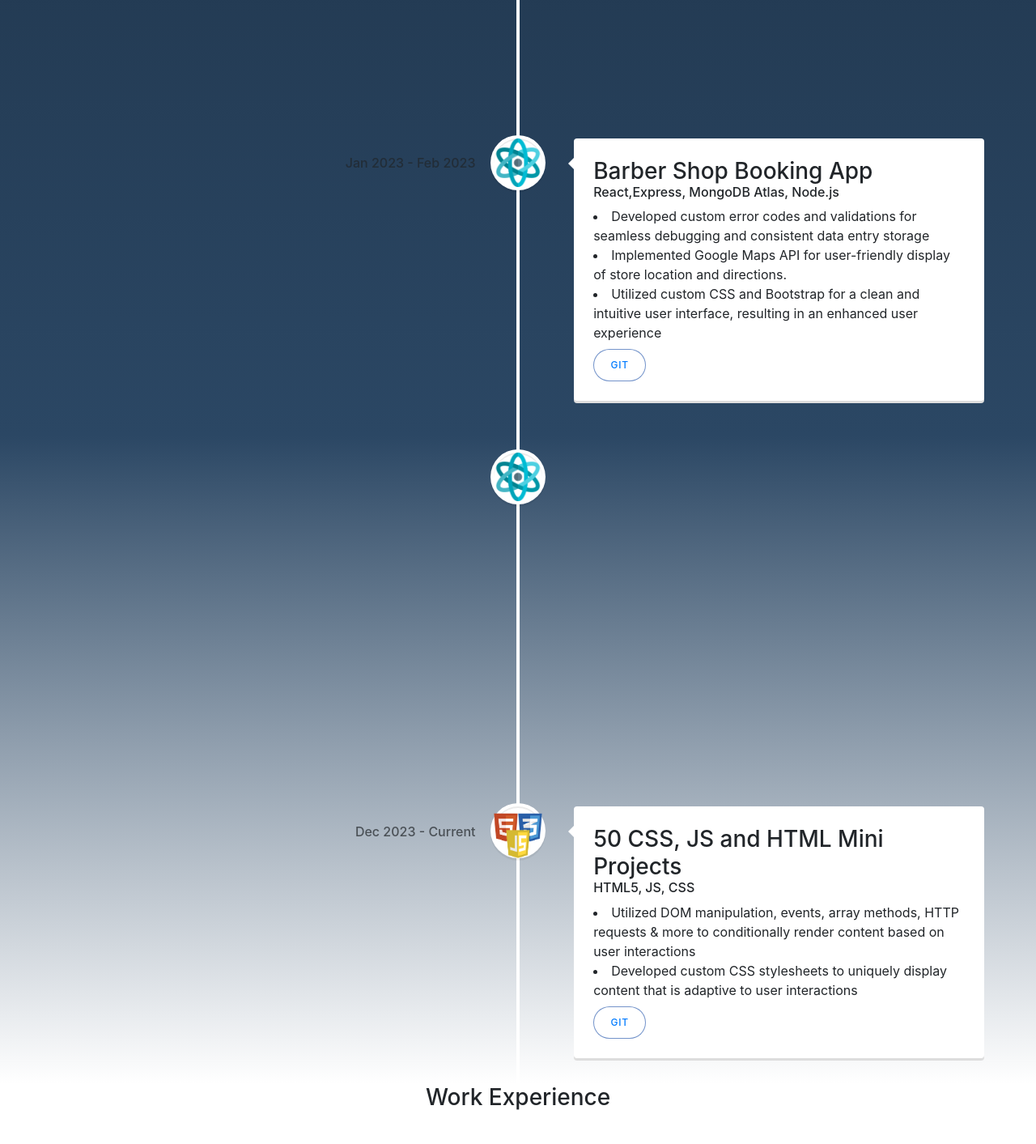
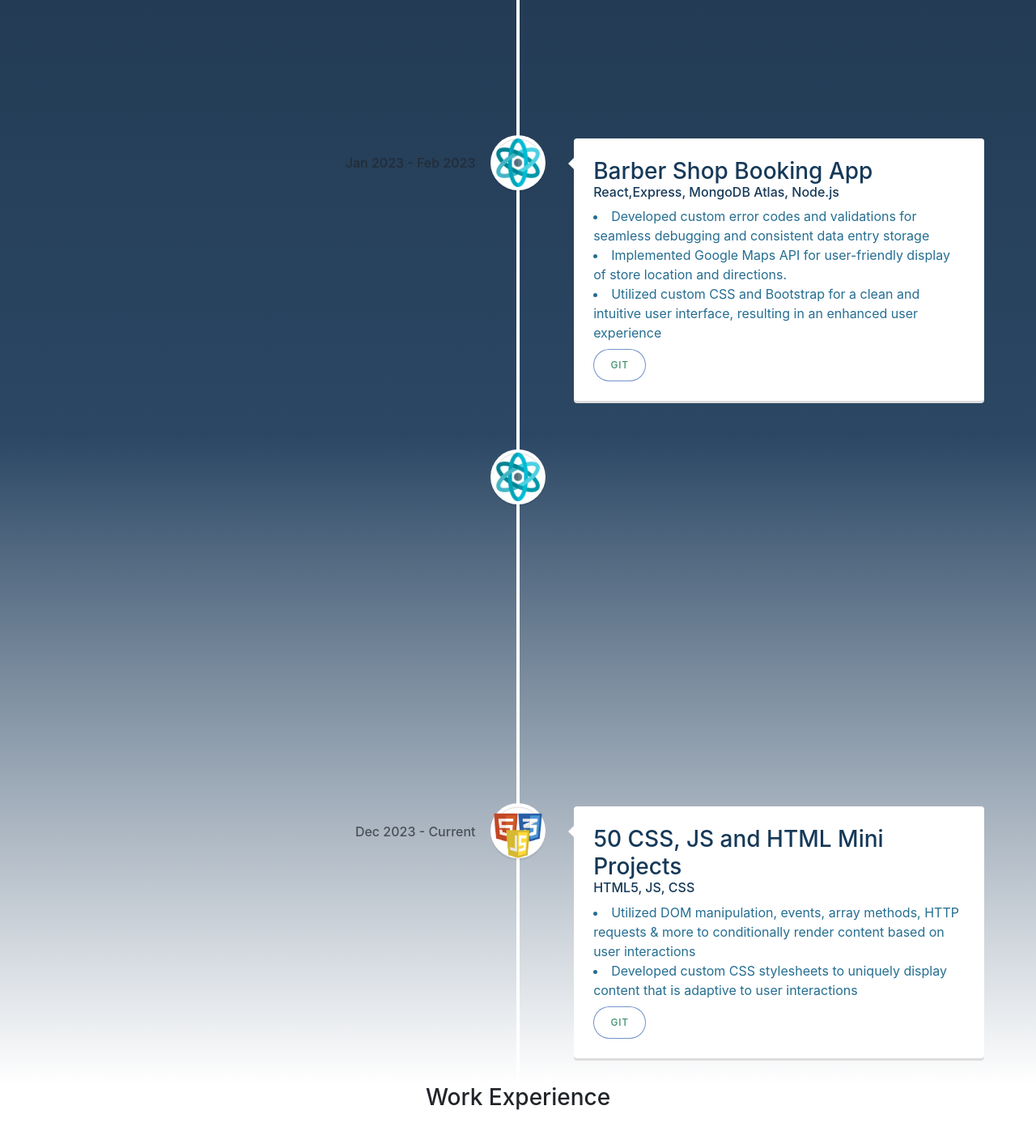
Before and after one commit to MBaiamonte/MERN_Portfolio, a React (Vite) app in the folder client/: page / in a window 1280 px wide. Shown: the part 1079-2492 px from the top of the page at 81% size. Built offline with nearby package versions, Linux system fonts and the light colour scheme.

Commit message:
update text color

```diff
--- a/client/src/components/Projects.jsx
+++ b/client/src/components/Projects.jsx
@@ -7,7 +7,7 @@ const Projects = () => {
     return (
         <div id='projects-container'>
             <div className='d-flex align-items-center justify-content-center'>
-                <h4 className='align-self-center '>My Projects</h4>
+                <h4 className='align-self-center' style={{'color':'#fff'}}>My Projects</h4>
             </div>
             <VerticalTimeline>
                 <VerticalTimelineElement
@@ -18,16 +18,16 @@ const Projects = () => {
                     iconStyle={{ background: '#fff' }}
                     icon={<img src='../images/React_Icon.png' style={{'width': 'auto', 'height':'100%'}}/>}
                 >
-                    <h3 className="vertical-timeline-element-title">Portfolio</h3>
-                    <h6 className="vertical-timeline-element-subtitle mb-2">React</h6>
+                    <h3 className="vertical-timeline-element-title" style={{'color':'#163958'}}>Portfolio</h3>
+                    <h6 className="vertical-timeline-element-subtitle mb-2" style={{'color':'#163958'}}>React</h6>
                     <div>
-                        <li> Developed customized UI & UX through CSS stylesheet and Bootstrap library to seamless display content for users </li>
-                        <li> Incorporated react libraries such as React-Slick to enable interactive content display for users </li>
-                        <li> Designed components to allow for simple reusability on any page </li>
+                        <li style={{'color':'#256E91'}}> Developed customized UI & UX through CSS stylesheet and Bootstrap library to seamless display content for users </li>
+                        <li style={{'color':'#256E91'}}> Incorporated react libraries such as React-Slick to enable interactive content display for users </li>
+                        <li style={{'color':'#256E91'}}> Designed components to allow for simple reusability on any page </li>
                     </div>
                     <div className='mt-2'>
                         <button className='wiggle'>
-                            <span className='wiggle-span'><a href="https://github.com/MBaiamonte/MERN_Portfolio">Git</a></span>
+                            <span className='wiggle-span'><a style={{'color':'#40916c'}} href="https://github.com/MBaiamonte/MERN_Portfolio">Git</a></span>
                         </button>
                     </div>
                 </VerticalTimelineElement>
@@ -37,16 +37,16 @@ const Projects = () => {
                     iconStyle={{background: '#fff' }}
                     icon={<img src='../images/React_Icon.png' style={{'width': 'auto', 'height':'100%'}}/>}
                 >
-                    <h3 className="vertical-timeline-element-title">Barber Shop Booking App</h3>
-                    <h6 className="vertical-timeline-element-subtitle mb-2">React,Express, MongoDB Atlas, Node.js</h6>
+                    <h3 className="vertical-timeline-element-title" style={{'color':'#163958'}}>Barber Shop Booking App</h3>
+                    <h6 className="vertical-timeline-element-subtitle mb-2" style={{'color':'#163958'}}>React,Express, MongoDB Atlas, Node.js</h6>
                     <div>
-                        <li>Developed custom error codes and validations for seamless debugging and consistent data entry storage</li>
-                        <li>Implemented Google Maps API for user-friendly display of store location and directions. </li>
-                        <li>Utilized custom CSS and Bootstrap for a clean and intuitive user interface, resulting in an enhanced user experience </li>
+                        <li style={{'color':'#256E91'}}>Developed custom error codes and validations for seamless debugging and consistent data entry storage</li>
+                        <li style={{'color':'#256E91'}}>Implemented Google Maps API for user-friendly display of store location and directions. </li>
+                        <li style={{'color':'#256E91'}}>Utilized custom CSS and Bootstrap for a clean and intuitive user interface, resulting in an enhanced user experience </li>
                     </div>
                     <div className='mt-2'>
                         <button className='wiggle'>
-                            <span className='wiggle-span'><a href="https://github.com/MBaiamonte/MERN_Barber_Shop">Git</a></span>
+                            <span className='wiggle-span'><a style={{'color':'#40916c'}} href="https://github.com/MBaiamonte/MERN_Barber_Shop">Git</a></span>
                         </button>
                     </div>
                 </VerticalTimelineElement>
@@ -56,20 +56,20 @@ const Projects = () => {
                     iconStyle={{background: '#fff' }}
                     icon={<img src='../images/React_Icon.png' style={{'width': 'auto', 'height':'100%'}}/>}
                     >
-                    <h3 className="vertical-timeline-element-title">Ecommerce Mock Store Demo</h3>
-                    <h6 className="vertical-timeline-element-subtitle mb-2">React, Express, MongoDB Atlas, Node.js, Redux</h6>
+                    <h3 className="vertical-timeline-element-title" style={{'color':'#163958'}}>Ecommerce Mock Store Demo</h3>
+                    <h6 className="vertical-timeline-element-subtitle mb-2" style={{'color':'#163958'}}>React, Express, MongoDB Atlas, Node.js, Redux</h6>
                     <div>
-                        <li>Developed admin-protected routes and functions to securely and easily manage users, products, and orders</li>
-                        <li>Incorporated Redux for easy frontend state management and troubleshooting</li>
-                        <li>Enabled PayPal and debit card payments for simplified user checkout</li>
-                        <li>Utilized custom bootstrap style sheet for a clean and intuitive user interface, resulting in an enhanced user experience </li>
+                        <li style={{'color':'#256E91'}}>Developed admin-protected routes and functions to securely and easily manage users, products, and orders</li>
+                        <li style={{'color':'#256E91'}}>Incorporated Redux for easy frontend state management and troubleshooting</li>
+                        <li style={{'color':'#256E91'}}>Enabled PayPal and debit card payments for simplified user checkout</li>
+                        <li style={{'color':'#256E91'}}>Utilized custom bootstrap style sheet for a clean and intuitive user interface, resulting in an enhanced user experience </li>
                     </div>
                     <div className='mt-2 d-flex '>
                         <button className='wiggle mr-3'>
-                            <span className='wiggle-span'><a href="https://github.com/MBaiamonte/MERN_Ecom_Store_Demo">Git</a></span>
+                            <span className='wiggle-span'><a style={{'color':'#40916c'}} href="https://github.com/MBaiamonte/MERN_Ecom_Store_Demo">Git</a></span>
                         </button>
                         <button className='wiggle wiggle-deploy-btn '>
-                            <span className='wiggle-span'><a href="https://mern-ecommerce-mock-store.onrender.com/">Deployed Link</a></span>
+                            <span className='wiggle-span'><a style={{'color':'#40916c'}} href="https://mern-ecommerce-mock-store.onrender.com/">Deployed Link</a></span>
                         </button>
                     </div>
                 </VerticalTimelineElement>
@@ -79,13 +79,13 @@ const Projects = () => {
                     iconStyle={{background: '#fff' }}
                     icon={<img src='../images/css_html_js_icon.png' style={{'width': '100%', 'height':'auto'}} className='mt-2'/>}
                     >
-                    <h3 className="vertical-timeline-element-title">50 CSS, JS and HTML Mini Projects</h3>
-                    <h6 className="vertical-timeline-element-subtitle mb-2">HTML5, JS, CSS</h6>
-                    <li>Utilized DOM manipulation, events, array methods, HTTP requests & more to conditionally render content based on user interactions</li>
-                    <li>Developed custom CSS stylesheets to uniquely display content that is adaptive to user interactions</li>
+                    <h3 className="vertical-timeline-element-title" style={{'color':'#163958'}}>50 CSS, JS and HTML Mini Projects</h3>
+                    <h6 className="vertical-timeline-element-subtitle mb-2" style={{'color':'#163958'}}>HTML5, JS, CSS</h6>
+                    <li style={{'color':'#256E91'}}>Utilized DOM manipulation, events, array methods, HTTP requests & more to conditionally render content based on user interactions</li>
+                    <li style={{'color':'#256E91'}}>Developed custom CSS stylesheets to uniquely display content that is adaptive to user interactions</li>
                     <div className='mt-2'>
                         <button className='wiggle mr-3'>
-                            <span className='wiggle-span'><a href="https://github.com/MBaiamonte/50_css_js_mini_projects">Git</a></span>
+                            <span className='wiggle-span'><a  style={{'color':'#40916c'}} href="https://github.com/MBaiamonte/50_css_js_mini_projects">Git</a></span>
                         </button>
                     </div>
                 </VerticalTimelineElement>
```
